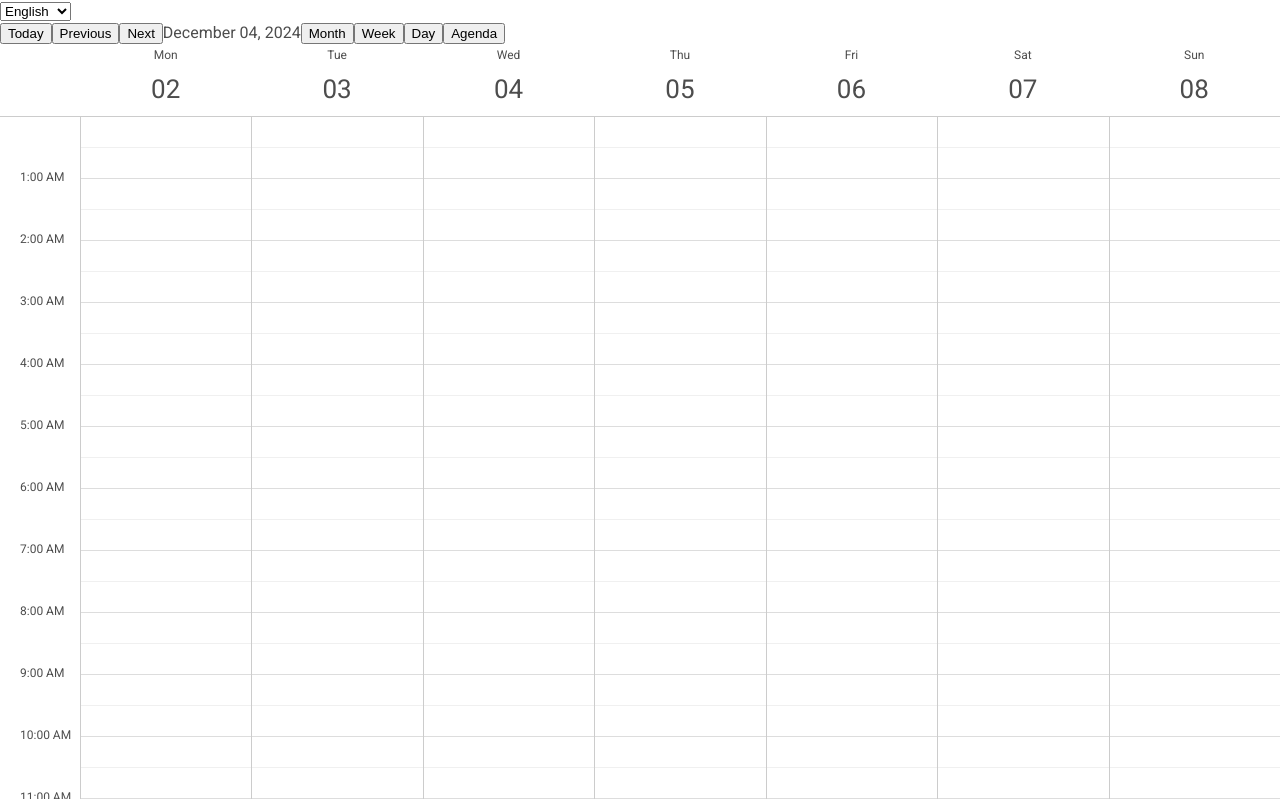
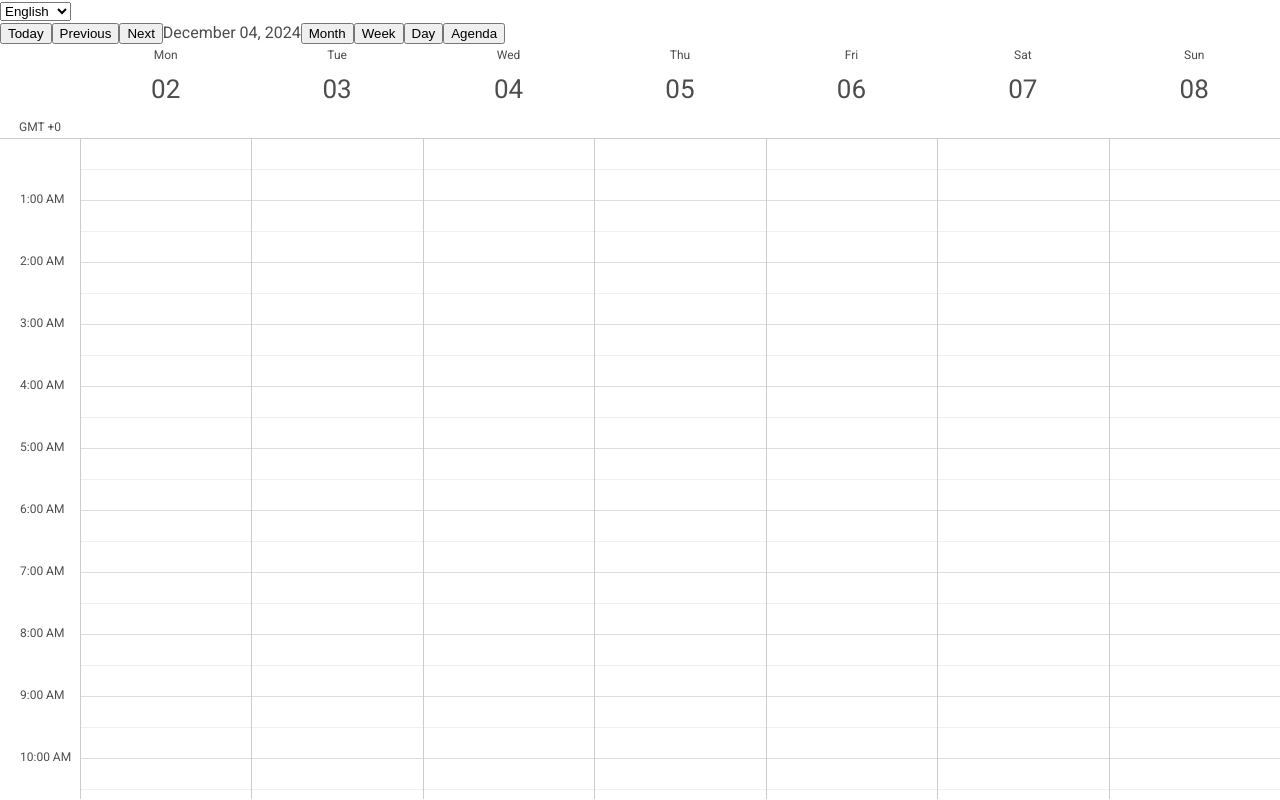
Before and after one commit to Eng-FerasAhmad/razor-calendar, a React (Vite) app: page / in a window 1280 px wide. Built offline with nearby package versions, Linux system fonts and the light colour scheme.

Commit message:
Add current gmt hour

```diff
--- a/src/components/calendar/week/Week.tsx
+++ b/src/components/calendar/week/Week.tsx
@@ -8,6 +8,9 @@ import {
     WidthSpaceWrapper,
     DayShortNameWrapper,
     DayNumberWrapper,
+    WeekHeaderDaysRow,
+    WeekHeaderFullDaysRow,
+    GmtWrapper,
 } from './styles';
 import { useCalendarContext } from 'calendar/CalendarContext';
 import DayColumn from 'components/calendar/week/days-columns/DaysColumns';
@@ -55,6 +58,7 @@ export default function Week({
     return (
         <WeekContainer data-testid="week-container">
             <WeekHeaderRow data-testid="week-header-row">
+                <WeekHeaderDaysRow>
                     <WidthSpaceWrapper data-testid="width-space-wrapper" />
                     {days.map((day) => (
                         <WeekDayHeaderWrapper
@@ -70,6 +74,10 @@ export default function Week({
                             </DayNumberWrapper>
                         </WeekDayHeaderWrapper>
                     ))}
+                </WeekHeaderDaysRow>
+                <WeekHeaderFullDaysRow>
+                    <GmtWrapper>GMT +{DateTime.now().offset / 60}</GmtWrapper>
+                </WeekHeaderFullDaysRow>
             </WeekHeaderRow>
 
             <TimeDayWrapper data-testid="time-day-wrapper">
--- a/src/components/calendar/week/styles.ts
+++ b/src/components/calendar/week/styles.ts
@@ -9,12 +9,23 @@ export const WeekContainer = styled.div`
 
 export const WeekHeaderRow = styled.div`
     display: flex;
+    flex-direction: column;
     width: 100%;
     border-bottom: 1px solid #ccc;
     background-color: #fff;
     position: sticky;
-    top: 0; /* Stick to the top */
-    z-index: 10; /* Keep it above other content */
+    top: 0;
+    z-index: 10;
+`;
+
+export const WeekHeaderDaysRow = styled.div`
+    display: flex;
+    width: 100%;
+`;
+
+export const WeekHeaderFullDaysRow = styled.div`
+    display: flex;
+    width: 100%;
 `;
 
 export const WeekDayHeaderWrapper = styled.div`
@@ -33,6 +44,14 @@ export const TimeDayWrapper = styled.div`
 
 export const WidthSpaceWrapper = styled.div`
     width: 80px;
+`;
+
+export const GmtWrapper = styled.div`
+    width: 80px;
+    font-size: 12px;
+    display: flex;
+    align-items: center;
+    justify-content: center;
 `;
 
 export const DayShortNameWrapper = styled.div`
```
Lines whose indentation alone changed are shown as unchanged.
